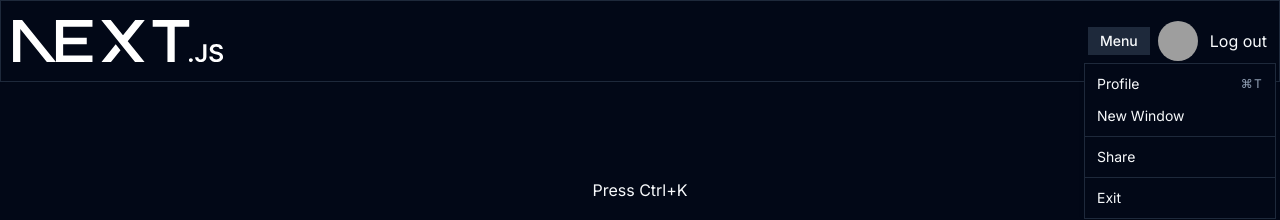
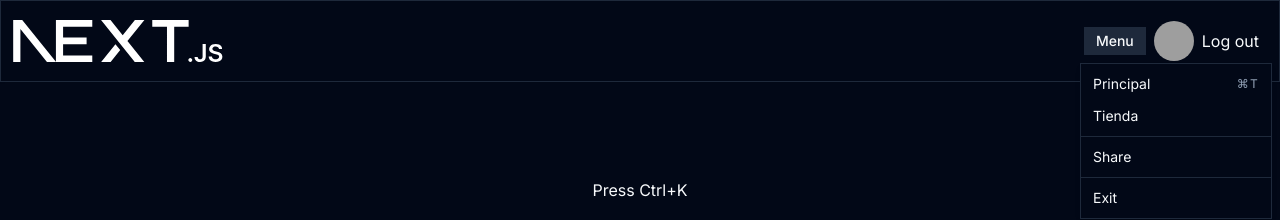
Before and after one commit to clopdevelop/e-commerce, a Next.js app: page / in a window 1280 px wide. Both pictures are taken after a click on the button "Menu". Shown: the top 220 px of the page. Built offline with nearby package versions, Linux system fonts and the light colour scheme; grey boxes are pictures that could not be loaded.

Commit message:
Añadiendo navegacion en el menubar y en la paginacion

```diff
--- a/app/components/NavBar.tsx
+++ b/app/components/NavBar.tsx
@@ -12,22 +12,37 @@
 
 import { CommandMenu } from "./ComandMenu";
 
-import { signOut } from '@/auth';
-
+import { signOut } from "@/auth";
+import Link from "next/link";
 
 export function NavBar() {
   return (
     <>
       <Menubar className="py-10 px-3 flex justify-between items-center">
-      <svg  xmlns="http://www.w3.org/2000/svg" fill="none" viewBox="0 0 1994 80"><path fill="#fff" d="M262 0h68.5v12.7h-27.2v66.6h-13.6V12.7H262V0ZM149 0v12.7H94v20.4h44.3v12.6H94v21h55v12.6H80.5V0h68.7zm34.3 0h-17.8l63.8 79.4h17.9l-32-39.7 32-39.6h-17.9l-23 28.6-23-28.6zm18.3 56.7-9-11-27.1 33.7h17.8l18.3-22.7z"/><path fill="#fff" d="M81 79.3 17 0H0v79.3h13.6V17l50.2 62.3H81Zm252.6-.4c-1 0-1.8-.4-2.5-1s-1.1-1.6-1.1-2.6.3-1.8 1-2.5 1.6-1 2.6-1 1.8.3 2.5 1a3.4 3.4 0 0 1 .6 4.3 3.7 3.7 0 0 1-3 1.8zm23.2-33.5h6v23.3c0 2.1-.4 4-1.3 5.5a9.1 9.1 0 0 1-3.8 3.5c-1.6.8-3.5 1.3-5.7 1.3-2 0-3.7-.4-5.3-1s-2.8-1.8-3.7-3.2c-.9-1.3-1.4-3-1.4-5h6c.1.8.3 1.6.7 2.2s1 1.2 1.6 1.5c.7.4 1.5.5 2.4.5 1 0 1.8-.2 2.4-.6a4 4 0 0 0 1.6-1.8c.3-.8.5-1.8.5-3V45.5zm30.9 9.1a4.4 4.4 0 0 0-2-3.3 7.5 7.5 0 0 0-4.3-1.1c-1.3 0-2.4.2-3.3.5-.9.4-1.6 1-2 1.6a3.5 3.5 0 0 0-.3 4c.3.5.7.9 1.3 1.2l1.8 1 2 .5 3.2.8c1.3.3 2.5.7 3.7 1.2a13 13 0 0 1 3.2 1.8 8.1 8.1 0 0 1 3 6.5c0 2-.5 3.7-1.5 5.1a10 10 0 0 1-4.4 3.5c-1.8.8-4.1 1.2-6.8 1.2-2.6 0-4.9-.4-6.8-1.2-2-.8-3.4-2-4.5-3.5a10 10 0 0 1-1.7-5.6h6a5 5 0 0 0 3.5 4.6c1 .4 2.2.6 3.4.6 1.3 0 2.5-.2 3.5-.6 1-.4 1.8-1 2.4-1.7a4 4 0 0 0 .8-2.4c0-.9-.2-1.6-.7-2.2a11 11 0 0 0-2.1-1.4l-3.2-1-3.8-1c-2.8-.7-5-1.7-6.6-3.2a7.2 7.2 0 0 1-2.4-5.7 8 8 0 0 1 1.7-5 10 10 0 0 1 4.3-3.5c2-.8 4-1.2 6.4-1.2 2.3 0 4.4.4 6.2 1.2 1.8.8 3.2 2 4.3 3.4 1 1.4 1.5 3 1.5 5h-5.8z"/></svg>
+        <svg
+          xmlns="http://www.w3.org/2000/svg"
+          fill="none"
+          viewBox="0 0 1994 80"
+        >
+          <path
+            fill="#fff"
+            d="M262 0h68.5v12.7h-27.2v66.6h-13.6V12.7H262V0ZM149 0v12.7H94v20.4h44.3v12.6H94v21h55v12.6H80.5V0h68.7zm34.3 0h-17.8l63.8 79.4h17.9l-32-39.7 32-39.6h-17.9l-23 28.6-23-28.6zm18.3 56.7-9-11-27.1 33.7h17.8l18.3-22.7z"
+          />
+          <path
+            fill="#fff"
+            d="M81 79.3 17 0H0v79.3h13.6V17l50.2 62.3H81Zm252.6-.4c-1 0-1.8-.4-2.5-1s-1.1-1.6-1.1-2.6.3-1.8 1-2.5 1.6-1 2.6-1 1.8.3 2.5 1a3.4 3.4 0 0 1 .6 4.3 3.7 3.7 0 0 1-3 1.8zm23.2-33.5h6v23.3c0 2.1-.4 4-1.3 5.5a9.1 9.1 0 0 1-3.8 3.5c-1.6.8-3.5 1.3-5.7 1.3-2 0-3.7-.4-5.3-1s-2.8-1.8-3.7-3.2c-.9-1.3-1.4-3-1.4-5h6c.1.8.3 1.6.7 2.2s1 1.2 1.6 1.5c.7.4 1.5.5 2.4.5 1 0 1.8-.2 2.4-.6a4 4 0 0 0 1.6-1.8c.3-.8.5-1.8.5-3V45.5zm30.9 9.1a4.4 4.4 0 0 0-2-3.3 7.5 7.5 0 0 0-4.3-1.1c-1.3 0-2.4.2-3.3.5-.9.4-1.6 1-2 1.6a3.5 3.5 0 0 0-.3 4c.3.5.7.9 1.3 1.2l1.8 1 2 .5 3.2.8c1.3.3 2.5.7 3.7 1.2a13 13 0 0 1 3.2 1.8 8.1 8.1 0 0 1 3 6.5c0 2-.5 3.7-1.5 5.1a10 10 0 0 1-4.4 3.5c-1.8.8-4.1 1.2-6.8 1.2-2.6 0-4.9-.4-6.8-1.2-2-.8-3.4-2-4.5-3.5a10 10 0 0 1-1.7-5.6h6a5 5 0 0 0 3.5 4.6c1 .4 2.2.6 3.4.6 1.3 0 2.5-.2 3.5-.6 1-.4 1.8-1 2.4-1.7a4 4 0 0 0 .8-2.4c0-.9-.2-1.6-.7-2.2a11 11 0 0 0-2.1-1.4l-3.2-1-3.8-1c-2.8-.7-5-1.7-6.6-3.2a7.2 7.2 0 0 1-2.4-5.7 8 8 0 0 1 1.7-5 10 10 0 0 1 4.3-3.5c2-.8 4-1.2 6.4-1.2 2.3 0 4.4.4 6.2 1.2 1.8.8 3.2 2 4.3 3.4 1 1.4 1.5 3 1.5 5h-5.8z"
+          />
+        </svg>
         <MenubarMenu>
           <div className="flex gap-2 p-2 items-center">
             <MenubarTrigger>Menu</MenubarTrigger>
             <MenubarContent>
               <MenubarItem>
-                Profile <MenubarShortcut>⌘T</MenubarShortcut>
+                <Link href={"/"}>Principal</Link><MenubarShortcut>⌘T</MenubarShortcut>
               </MenubarItem>
-              <MenubarItem>New Window</MenubarItem>
+              <MenubarItem>
+                <Link href={"/catalogo"}>Tienda</Link>
+              </MenubarItem>
               <MenubarSeparator />
               <MenubarItem>Share</MenubarItem>
               <MenubarSeparator />
@@ -37,18 +52,17 @@
               <AvatarImage src="https://github.com/shadcn.png" />
               <AvatarFallback>CN</AvatarFallback>
             </Avatar>
-          </div>
 
-        </MenubarMenu>
             <form
               action={async () => {
-            'use server';
+                "use server";
                 await signOut();
               }}
-
             >
               <input type="submit" value="Log out"></input>
             </form>
+          </div>
+        </MenubarMenu>
       </Menubar>
       <h1 className="flex flex-col items-center justify-between p-24">
         Press Ctrl+K
--- a/app/components/myPagination.tsx
+++ b/app/components/myPagination.tsx
@@ -1,23 +1,29 @@
 'use client'
 import React, { useState } from 'react';
 import ResponsivePagination from 'react-responsive-pagination';
+import { useSearchParams, usePathname, useRouter } from 'next/navigation';
 
 import 'react-responsive-pagination/themes/minimal.css';
 
 
 function MyPagination({ totalPages, currentPage }: { totalPages: number, currentPage: number }) {
-  const [newPage, setnewPage] = useState(currentPage);
+  const searchParams = useSearchParams();
+  const pathname = usePathname();
+  const { replace } = useRouter();
 
 
     function handlePageChange(page: React.SetStateAction<number>) {
-      // setnewPage(page);
+      const pagina = page.toString();
+      const params = new URLSearchParams(searchParams);
+    params.set('page', pagina);
+      replace(`${pathname}?${params.toString()}`);
   }
 
   return (
     <>
       <ResponsivePagination
         total={totalPages}
-        current={newPage}
+        current={currentPage}
         onPageChange={handlePageChange}
       />
     </>
```
Lines whose indentation alone changed are shown as unchanged.
